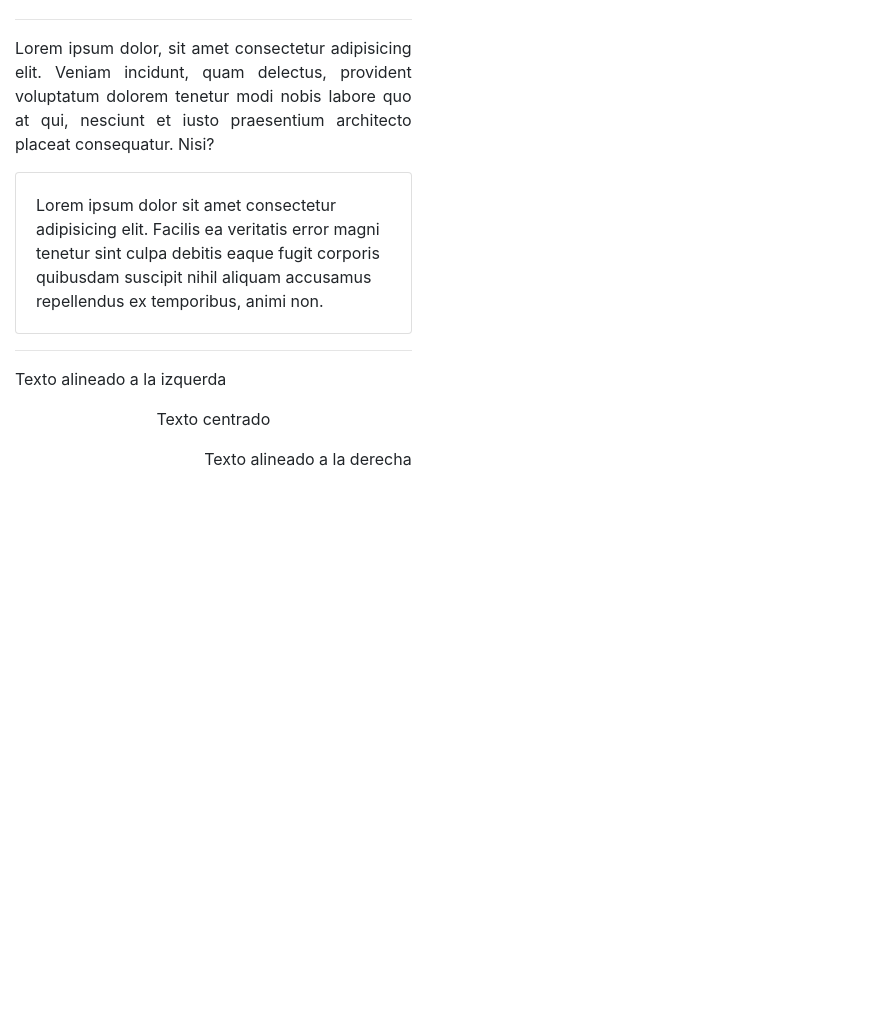
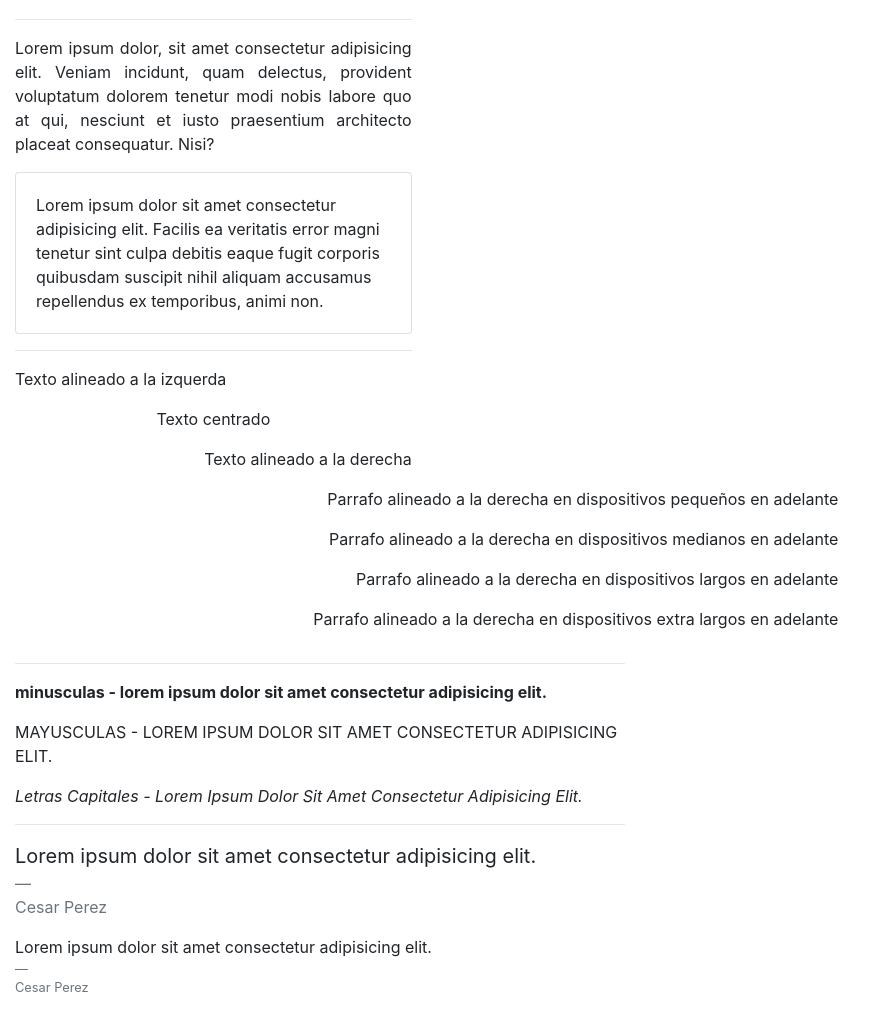
Before and after one commit to gcesarprosales/bootstrap4, a plain HTML site: page grid/tipografia2.html in a window 1280 px wide. Shown: the part 357-1370 px from the top of the page, without its empty margins (0-886 px from the left). Before the commit the page ends 844 px from the top, so only its background shows below. Drawn offline with Linux system fonts and the light colour scheme.

Commit message:
Clase 17 continuación LAP-ROJA

```diff
--- a/grid/tipografia2.html
+++ b/grid/tipografia2.html
@@ -40,6 +40,36 @@
                 <p class="text-center">Texto centrado</p>
                 <p class="text-right">Texto alineado a la derecha</p>
             </div>
+
+            <div class="w-100"></div>
+            <div class="col-12 col-md-8">
+                <p class="text-left text-sm-right">Parrafo alineado a la derecha en dispositivos pequeños en adelante</p>
+                <p class="text-left text-md-right">Parrafo alineado a la derecha en dispositivos medianos en adelante</p>
+                <p class="text-left text-lg-right">Parrafo alineado a la derecha en dispositivos largos en adelante</p>
+                <p class="text-left text-xl-right">Parrafo alineado a la derecha en dispositivos extra largos en adelante</p>
+            </div>
+
+            <div class="w-100"></div>
+            <div class="col-6">
+                <hr>
+                <p class="text-lowercase font-weight-bold">minusculas - Lorem ipsum dolor sit amet consectetur adipisicing elit.</p>
+                <p class="text-uppercase font-weight-nromal">MAYUSCULAS - Lorem ipsum dolor sit amet consectetur adipisicing elit.</p>
+                <p class="text-capitalize font-italic">Letras Capitales - Lorem ipsum dolor sit amet consectetur adipisicing elit.</p>
+                <hr>
+            </div>
+
+            <div class="w-100"></div>
+            <div class="col-6">
+                <blockquote class="blockquote">
+                    <p class="mb-0">Lorem ipsum dolor sit amet consectetur adipisicing elit.</p>
+                    <footer class="blockquote-footer"><p>Cesar Perez</p></footer>
+                </blockquote>
+                <blockquote class="blockquote-reverse">
+                    <p class="mb-0">Lorem ipsum dolor sit amet consectetur adipisicing elit.</p>
+                    <footer class="blockquote-footer"><p>Cesar Perez</p></footer>
+                </blockquote>
+            </div>
+
         </div>
     </div>
 
```
